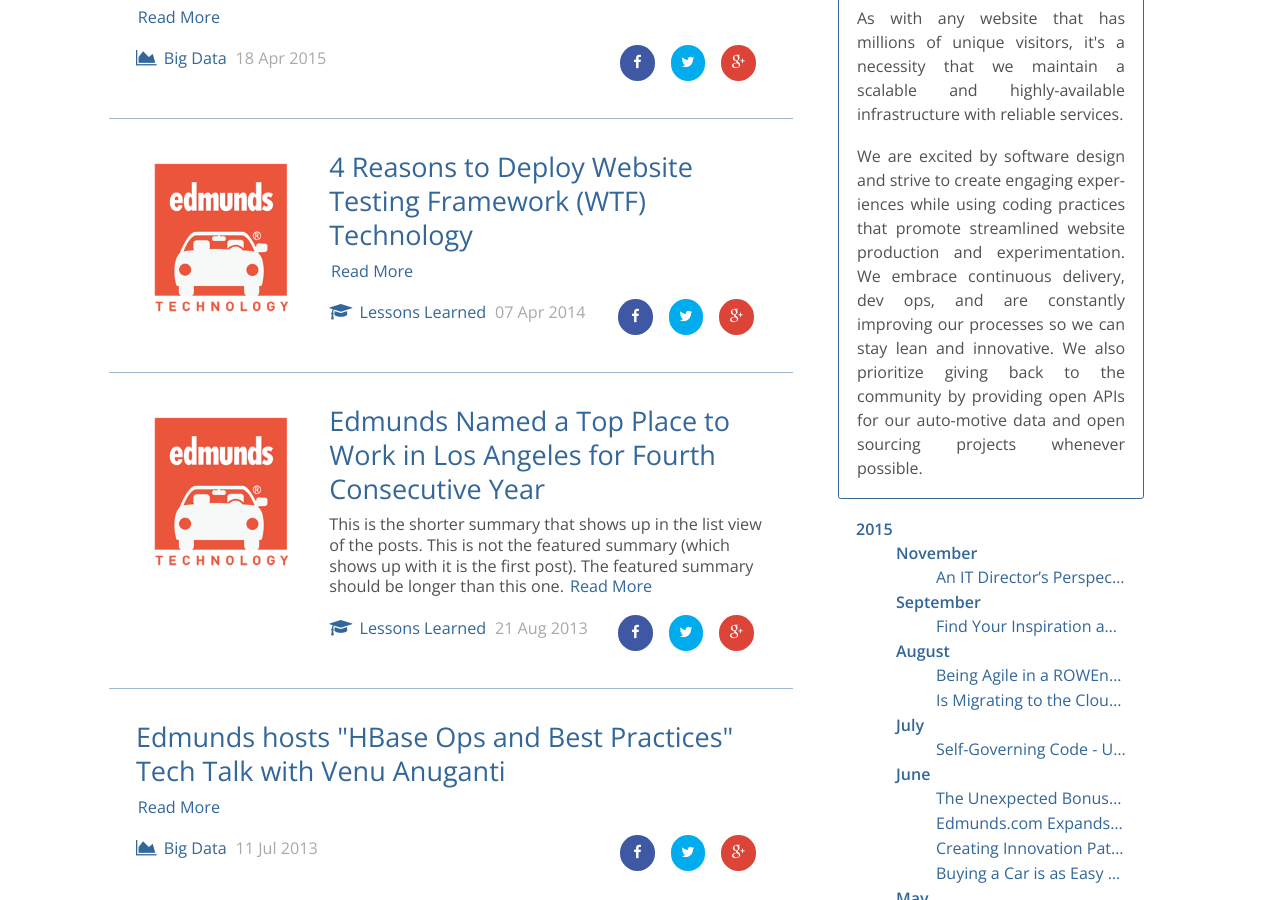
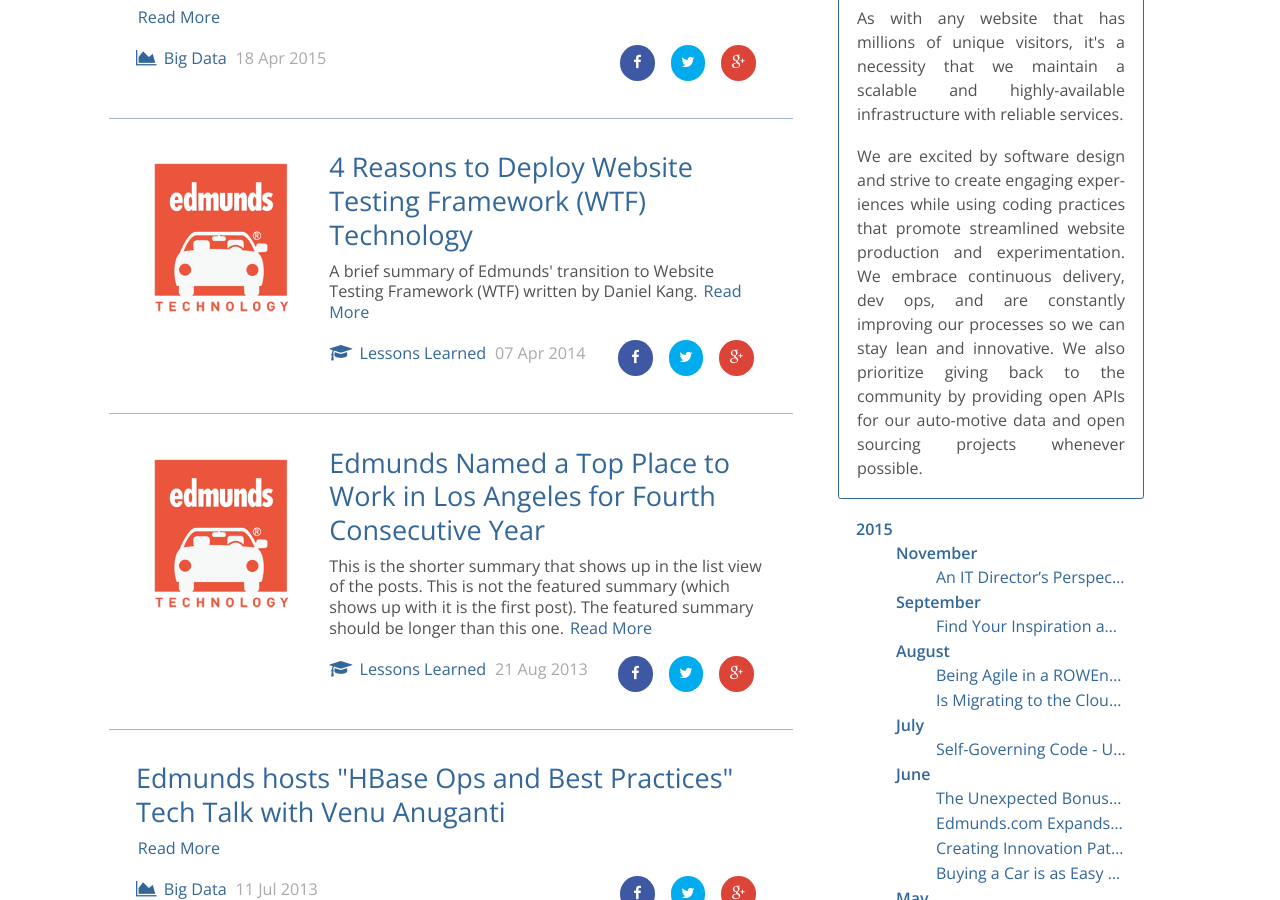
Before and after one commit to brgibson/blog-prototype, a Jekyll site: the page built from tag/big-data.html, in a window 1280 px wide and 900 px high, scrolled down 490 px. Built offline with Jekyll 4.4.1, drawn with Linux system fonts in a browser that asks for light colours.

Commit message:
Updating 4 Reasons to Deploy post

```diff
--- a/_posts/2014-04-07-4-Reasons-to-Deploy-Website-Testing-Framework-(WTF)-Technology.md
+++ b/_posts/2014-04-07-4-Reasons-to-Deploy-Website-Testing-Framework-(WTF)-Technology.md
@@ -12,13 +12,13 @@
 featured-summary:
     <p> A brief summary of Edmunds' transition to Website Testing Framework (WTF) written by Daniel Kang. </p>
 
-summary:
+summary: A brief summary of Edmunds' transition to Website Testing Framework (WTF) written by Daniel Kang.
 
 ---
 
 At the beginning of 2014, the Software Architecture team at Edmunds.com deployed a new Website Testing Framework (WTF) which enables us to run hundreds of parallel experiments in a reliable manner. Since launching WTF, our company has reached a new level of efficiency and confidence in designing, coordinating and measuring our controlled experiments. We wanted to share our experience building WTF, and go over the motivation for choosing an in-house solution.
 
-> Motivation 1: Centralize the configuration of all AB tests
+> <b> Motivation 1: Centralize the configuration of all AB tests </b>
 
 We used to have two separate AB testing systems that were tailored specifically for JavaScript and for CMS templates. In both systems, the test configuration was essentially placed around the code block that would generate the AB variants. Since these configuration blocks were not easily visible, it became a tedious exercise to track down all the AB tests. We ran a very large weekly AB test coordination meeting with all Product Owners and Business Analysts to describe, slot, and track all running tests.
 
```
